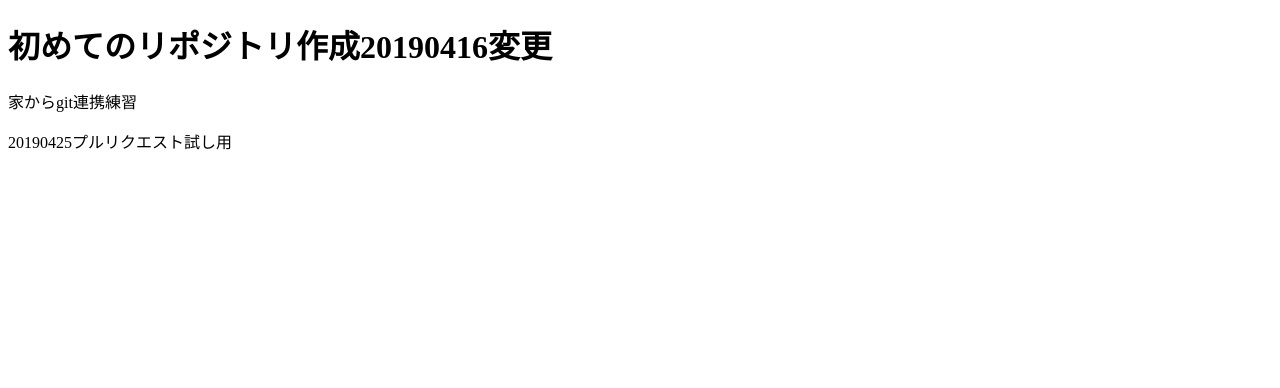
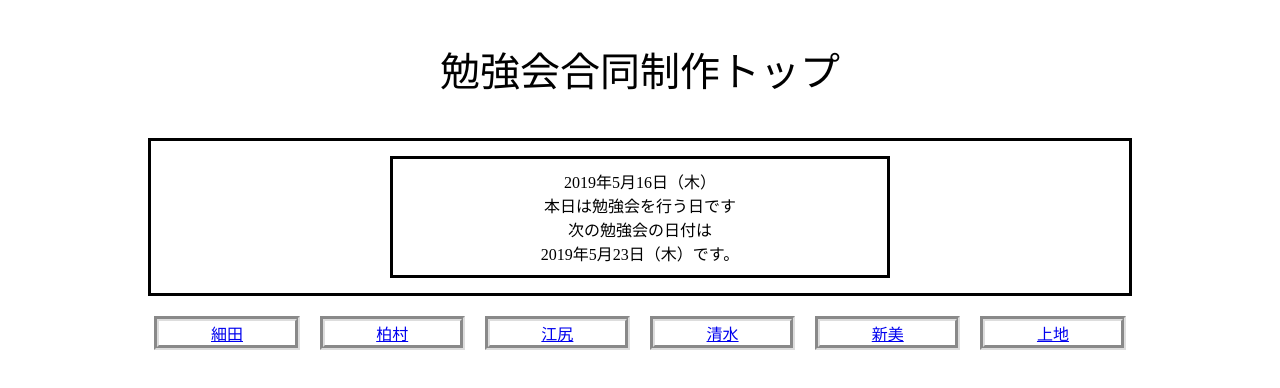
Before and after one commit to sayuusa/practice, a plain HTML site: page index.html in a window 1280 px wide. Drawn offline with Linux system fonts and the light colour scheme.

Commit message:
トップページのモックと、全員分の個人ページを追加

```diff
--- /dev/null
+++ b/index.css
@@ -0,0 +1,44 @@
+.title {
+    font-size: 30pt;
+    text-align: center;
+}
+
+#date_area {
+    border: solid;
+    padding: 15px;
+    width: 75%;
+    margin: auto;
+}
+#today_area {
+    border: solid;
+    padding: 10px;
+    width: 50%;
+    margin: auto;
+    text-align: center;
+
+}
+
+
+
+.table-ul {
+  display: table;
+  /* ブロックレベル要素を均等に配置 */
+  table-layout: fixed;
+  /* ブロックレベル要素全体の幅 */
+  width: 80%;
+  /*要素内の文字を中央揃えに*/
+  text-align:center;
+  /*数字は「左右、上下」指定したピクセル分スペースを空ける*/
+  border-spacing: 20px 20px;
+
+
+  margin-right: auto;
+  margin-left: auto;
+  margin-bottom: 100px;
+}
+
+.table-ul div {
+  display: table-cell;
+  vertical-align: middle;
+  border: groove 5px #dddddd;
+}
--- a/index.html
+++ b/index.html
@@ -1,14 +1,38 @@
 <!DOCTYPE html>
 <html lang="ja">
 <head>
-  <meta charset="UTF-8">
-  <meta name="viewport" content="width=device-width, initial-scale=1.0">
-  <meta http-equiv="X-UA-Compatible" content="ie=edge">
-  <title>Document</title>
+    <meta charset="UTF-8">
+    <meta name="viewport" content="width=device-width, initial-scale=1.0">
+    <meta http-equiv="X-UA-Compatible" content="ie=edge">
+    <title>トップ画面イメージ</title>
+    <link rel="stylesheet" href="index.css">
 </head>
 <body>
-  <h1>初めてのリポジトリ作成20190416変更</h1>
-  <p>家からgit連携練習</p>
-  <p>20190425プルリクエスト試し用</p>
+    <p class="title">勉強会合同制作トップ</p>
+
+    <div id="date_area">
+        <div id="today_area">
+            <div>
+                2019年5月16日（木）<br />
+                本日は勉強会を行う日です
+            </div>
+            <div>
+                次の勉強会の日付は<br />
+                2019年5月23日（木）です。
+            </div>
+        </div>
+    </div>
+
+    <div class="table-ul">
+
+        <div><a href="hosoda/index.html">細田</a></div>
+        <div><a href="kashimura/index.html">柏村</a></div>
+        <div><a href="ejiri/index.html">江尻</a></div>
+        <div><a href="shimizu/index.html">清水</a></div>
+        <div><a href="niimi/index.html">新美</a></div>
+        <div><a href="kamiji/index.html">上地</a></div>
+    </div>
+
+
 </body>
 </html>
```
Also changed, not shown: ejiri/index.html (added, +12 -0 lines), hosoda/index.html (added, +12 -0 lines), kamiji/index.html (added, +12 -0 lines), kashimura/index.html (added, +12 -0 lines), niimi/index.html (added, +12 -0 lines), shimizu/index.html (added, +12 -0 lines).
